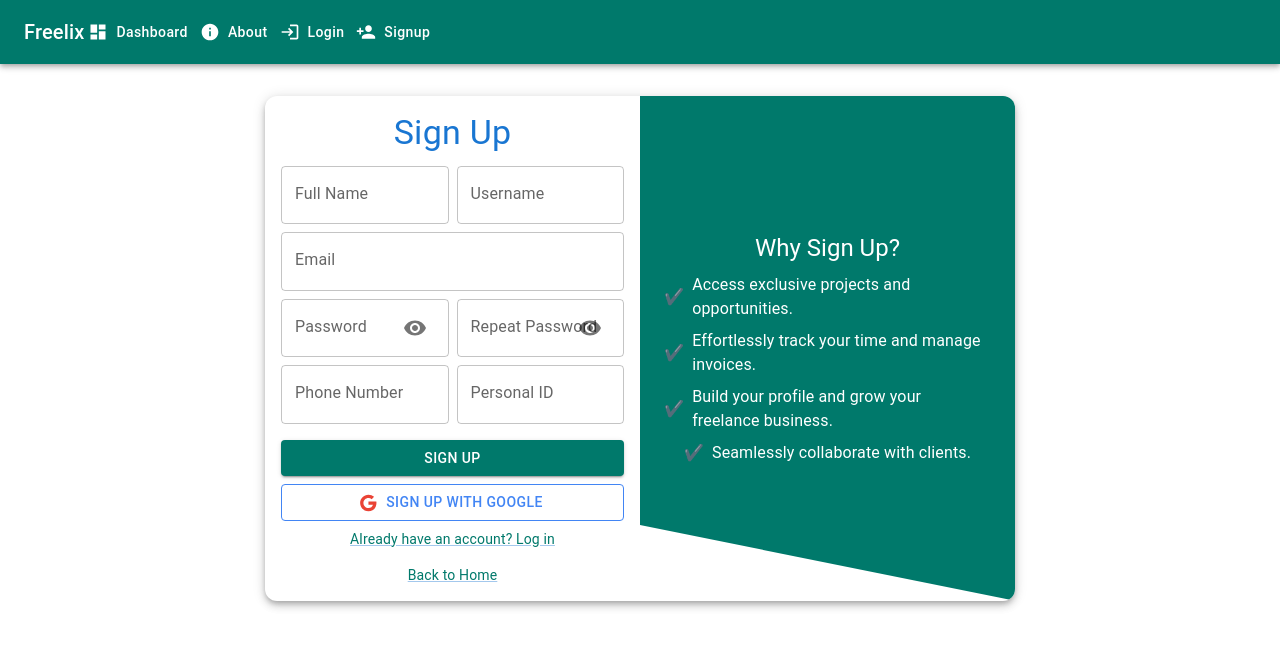
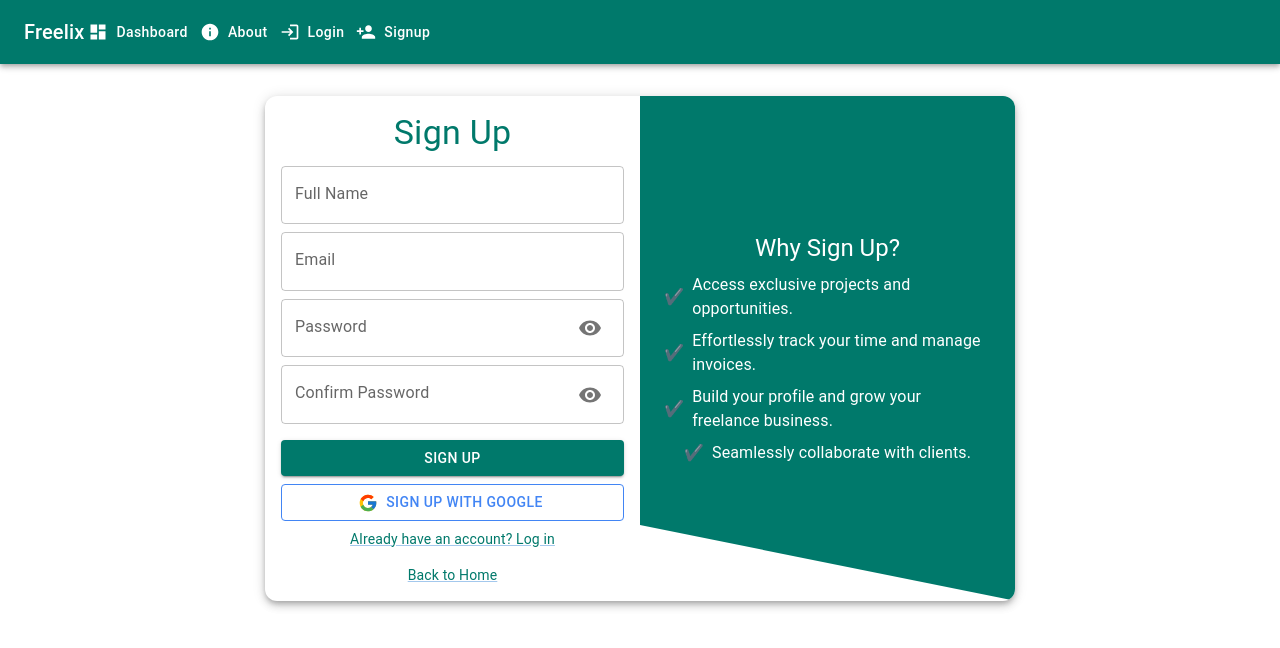
Before and after one commit to ABBYFRED-FINAL-DEMO-PROJECT/Freelix-Front-end, a React (Vite) app: page /signup in a window 1280 px wide. Shown: the top 648 px of the page. Built offline with nearby package versions, Linux system fonts and the light colour scheme.

Commit message:
edit form updated

```diff
--- a/src/pages/Signup.jsx
+++ b/src/pages/Signup.jsx
@@ -1,19 +1,18 @@
 import React, { useState } from 'react';
 import {
-  Box, Button, Checkbox, FormControlLabel, Grid, IconButton, InputAdornment, Link,
+  Box, Button, CircularProgress, Grid, IconButton, InputAdornment, Link,
   TextField, Typography, Card, CardContent
 } from '@mui/material';
 import { Visibility, VisibilityOff } from '@mui/icons-material';
-import GoogleIcon from '@mui/icons-material/Google';
 import { ToastContainer, toast } from 'react-toastify';
 import 'react-toastify/dist/ReactToastify.css';
 
 const Signup = () => {
   const [formData, setFormData] = useState({
-    fullName: '', username: '', email: '', password: '', repeatPassword: '',
-    phoneNumber: '', personalId: '', rememberMe: false
+    fullName: '', email: '', password: '', confirmPassword: '', rememberMe: false
   });
   const [showPassword, setShowPassword] = useState(false);
+  const [loading, setLoading] = useState(false);
 
   const handleChange = (event) => {
     const { name, value, type, checked } = event.target;
@@ -25,10 +24,15 @@ const Signup = () => {
 
   const handleSubmit = (event) => {
     event.preventDefault();
-    toast.success('Sign Up Successful!', {
-      position: toast.POSITION.TOP_CENTER,
-      autoClose: 2000,
-    });
+    setLoading(true);
+
+    setTimeout(() => {
+      toast.success('Sign Up Successful!', {
+        position: toast.POSITION.TOP_CENTER,
+        autoClose: 2000,
+      });
+      setLoading(false);
+    }, 2000); // Simulate a sign-up delay
   };
 
   return (
@@ -36,26 +40,19 @@ const Signup = () => {
       <Card sx={{
         display: 'flex', flexDirection: { xs: 'column', md: 'row' },
         maxWidth: 750, width: '100%', borderRadius: 3, overflow: 'hidden', boxShadow: 5,
-        minHeight: { xs: 280, md: 340 } // Slightly reduced height for responsiveness
+        minHeight: { xs: 280, md: 340 }
       }}>
         {/* Left Side: Signup Form */}
         <CardContent sx={{ width: { xs: '100%', md: '50%' }, padding: 2 }}>
-          <Typography variant="h4" gutterBottom align="center" color="primary">
+          <Typography variant="h4" gutterBottom align="center" color="#00796B">
             Sign Up
           </Typography>
           <form onSubmit={handleSubmit}>
             <Grid container spacing={1}>
-              <Grid item xs={6}>
+              <Grid item xs={12}>
                 <TextField
                   fullWidth label="Full Name" placeholder="Enter your full name"
                   name="fullName" value={formData.fullName} onChange={handleChange}
-                  InputProps={{ sx: { paddingY: 0.3, fontSize: '0.9rem' } }}
-                />
-              </Grid>
-              <Grid item xs={6}>
-                <TextField
-                  fullWidth label="Username" placeholder="Choose a username"
-                  name="username" value={formData.username} onChange={handleChange}
                   InputProps={{ sx: { paddingY: 0.3, fontSize: '0.9rem' } }}
                 />
               </Grid>
@@ -66,7 +63,7 @@ const Signup = () => {
                   InputProps={{ sx: { paddingY: 0.3, fontSize: '0.9rem' } }}
                 />
               </Grid>
-              <Grid item xs={6}>
+              <Grid item xs={12}>
                 <TextField
                   fullWidth label="Password" placeholder="Create a password"
                   name="password" type={showPassword ? 'text' : 'password'}
@@ -83,11 +80,11 @@ const Signup = () => {
                   }}
                 />
               </Grid>
-              <Grid item xs={6}>
+              <Grid item xs={12}>
                 <TextField
-                  fullWidth label="Repeat Password" placeholder="Re-enter your password"
-                  name="repeatPassword" type={showPassword ? 'text' : 'password'}
-                  value={formData.repeatPassword} onChange={handleChange}
+                  fullWidth label="Confirm Password" placeholder="Re-enter your password"
+                  name="confirmPassword" type={showPassword ? 'text' : 'password'}
+                  value={formData.confirmPassword} onChange={handleChange}
                   InputProps={{
                     sx: { paddingY: 0.3, fontSize: '0.9rem' },
                     endAdornment: (
@@ -97,30 +94,19 @@ const Signup = () => {
                         </IconButton>
                       </InputAdornment>
                     ),
-                    placeholder: "Re-enter your password" // Ensure the placeholder text does not overlap
                   }}
-                />
-              </Grid>
-              <Grid item xs={6}>
-                <TextField
-                  fullWidth label="Phone Number" placeholder="Enter your phone number"
-                  name="phoneNumber" type="tel" value={formData.phoneNumber} onChange={handleChange}
-                  InputProps={{ sx: { paddingY: 0.3, fontSize: '0.9rem' } }}
-                />
-              </Grid>
-              <Grid item xs={6}>
-                <TextField
-                  fullWidth label="Personal ID" placeholder="Enter your personal ID"
-                  name="personalId" value={formData.personalId} onChange={handleChange}
-                  InputProps={{ sx: { paddingY: 0.3, fontSize: '0.9rem' } }}
                 />
               </Grid>
               <Grid item xs={12}>
                 <Button
-                  fullWidth variant="contained" sx={{ backgroundColor: '#00796B', color: '#fff', mt: 1 }}
+                  fullWidth
+                  variant="contained"
+                  sx={{ backgroundColor: '#00796B', color: '#fff', mt: 1 }}
                   type="submit"
+                  disabled={loading}
+                  startIcon={loading && <CircularProgress size={20} color="inherit" />}
                 >
-                  Sign Up
+                  {loading ? 'Signing Up...' : 'Sign Up'}
                 </Button>
               </Grid>
               <Grid item xs={12}>
@@ -133,7 +119,7 @@ const Signup = () => {
                       borderColor: '#4285F4',
                     },
                   }}
-                  startIcon={<GoogleIcon sx={{ color: '#EA4335' }} />}
+                  startIcon={<img src="/google.svg" alt="Google G logo" style={{ width: 20, height: 20 }} />}
                 >
                   Sign Up with Google
                 </Button>
```
Also changed, not shown: public/google.svg (added).
